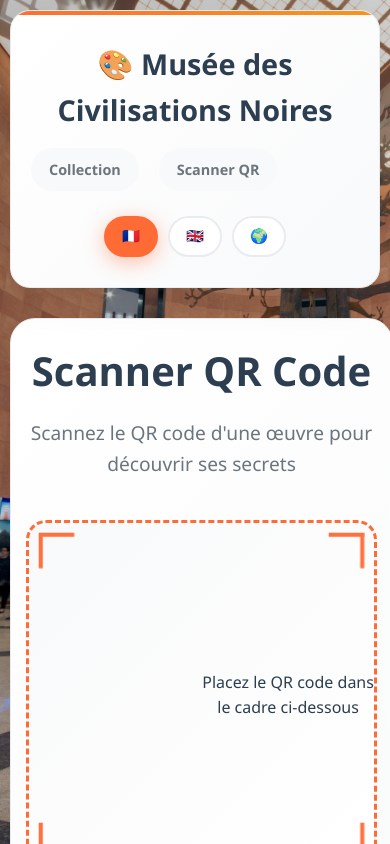
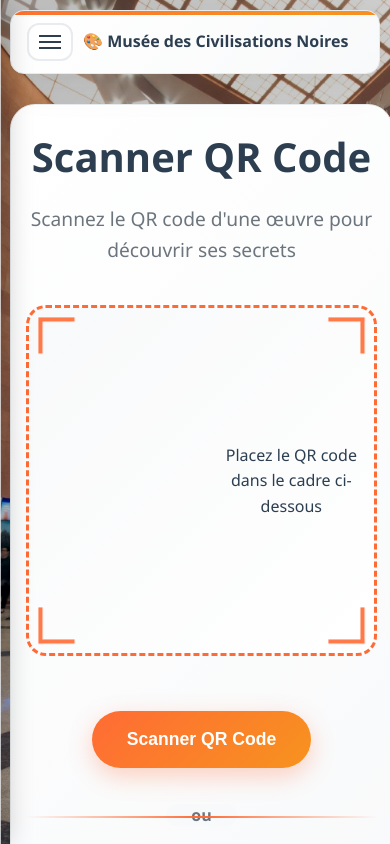
Before and after one commit to kebe199/musee, a React (Create React App) app in the folder frontend/: page /scan in a window 390 px wide. Shown: the top 844 px of the page. Built offline with nearby package versions, Linux system fonts and the light colour scheme.

Commit message:
menu deroulant pour mobile

```diff
--- a/frontend/src/App.css
+++ b/frontend/src/App.css
@@ -15,9 +15,20 @@ body {
   overflow-x: hidden;
 }
 
+.app-shell {
+  min-height: 100vh;
+  width: 100%;
+  margin: 0;
+  padding: 0;
+  background-repeat: no-repeat;
+  background-size: cover;
+  background-position: center;
+}
+
 .container {
   max-width: 1200px;
-  margin: 0 auto;
+  margin-left: auto;
+  margin-right: auto;
   padding: 20px;
   min-height: 100vh;
   display: flex;
@@ -53,6 +64,58 @@ header::before {
   background-size: 200% 100%;
   animation: gradientShift 3s ease-in-out infinite;
 }
+
+/* Desktop/Mobile visibility helpers */
+.desktop-only { display: flex; }
+.mobile-only { display: none; }
+.mobile-only.hamburger { display: none; }
+
+/* Hamburger */
+.hamburger {
+  background: #ffffff;
+  border: 2px solid #e9ecef;
+  border-radius: 12px;
+  padding: 10px;
+  flex-direction: column;
+  gap: 4px;
+  cursor: pointer;
+}
+.hamburger span {
+  display: block;
+  width: 22px;
+  height: 2px;
+  background: #2c3e50;
+}
+
+/* Mobile menu panel */
+.backdrop {
+  position: fixed;
+  inset: 0;
+  background: rgba(0,0,0,0.35);
+  opacity: 0;
+  pointer-events: none;
+  transition: opacity 0.2s ease;
+  z-index: 1000;
+}
+.backdrop.show { opacity: 1; pointer-events: auto; }
+.mobile-drawer {
+  position: fixed;
+  top: 0;
+  left: 0;
+  height: 100vh;
+  width: min(85vw, 360px);
+  background: #ffffff;
+  box-shadow: 8px 0 24px rgba(0,0,0,0.18);
+  border-right: 1px solid #e9ecef;
+  transform: translateX(-100%);
+  transition: transform 0.25s ease;
+  z-index: 1001;
+  display: flex;
+  flex-direction: column;
+}
+.mobile-drawer.open { transform: translateX(0); }
+.mobile-nav { display: flex; flex-direction: column; gap: 12px; padding: 20px; }
+.mobile-lang { padding: 0 20px 20px; }
 
 @keyframes slideInDown {
   from {
@@ -1122,22 +1185,47 @@ footer {
   }
 
   header {
-    flex-direction: column;
-    gap: 25px;
-    text-align: center;
-    padding: 30px 20px;
+    flex-direction: row;
+    gap: 12px;
+    text-align: left;
+    padding: 12px 16px;
+    border-radius: 14px;
+    position: sticky;
+    top: 0;
+    z-index: 1001;
   }
+
+  .desktop-only { display: none; }
+  .mobile-only { display: inline-flex; }
+  .mobile-only.hamburger { display: inline-flex; }
 
   header h1 {
     font-size: 2.2rem;
   }
 
   .hero-section {
-    padding: 40px 20px;
+    padding: 24px 16px;
   }
 
   .hero-section h2 {
-    font-size: 2.2rem;
+    font-size: 1.6rem;
+  }
+
+  .subtitle {
+    font-size: 0.95rem;
+    margin-bottom: 16px;
+  }
+
+  .search-section {
+    margin-top: 16px;
+    max-width: 420px;
+  }
+
+  .search-input {
+    padding: 12px 16px;
+    font-size: 0.95rem;
+    border-radius: 20px;
+    box-shadow: 0 4px 12px rgba(0,0,0,0.08);
   }
 
   .works-grid {
@@ -1169,6 +1257,15 @@ footer {
     padding: 10px 16px;
     font-size: 0.9rem;
   }
+
+  header h1 {
+    font-size: 1.1rem;
+    font-weight: 700;
+    white-space: nowrap;
+    overflow: hidden;
+    text-overflow: ellipsis;
+  }
+  .header-left { flex-direction: row; align-items: center; gap: 10px; }
 }
 
 @media (max-width: 480px) {
@@ -1176,8 +1273,30 @@ footer {
     padding: 10px;
   }
 
-  header h1 {
-    font-size: 1.8rem;
+  header h1 { font-size: 1rem; }
+
+  .hero-section {
+    padding: 18px 12px;
+  }
+
+  .hero-section h2 {
+    font-size: 1.3rem;
+  }
+
+  .subtitle {
+    font-size: 0.9rem;
+    margin-bottom: 12px;
+  }
+
+  .search-section {
+    margin-top: 12px;
+    max-width: 100%;
+  }
+
+  .search-input {
+    padding: 10px 14px;
+    font-size: 0.9rem;
+    border-radius: 16px;
   }
 
   .hero-section h2 {
--- a/frontend/src/App.js
+++ b/frontend/src/App.js
@@ -8,12 +8,13 @@ import ScanQR from './pages/ScanQR';
 
 function App() {
   const [lang, setLang] = useState('fr');
+  const [isMobileMenuOpen, setIsMobileMenuOpen] = useState(false);
   const pageBg = `${process.env.PUBLIC_URL}/img/museum-page.jpg`;
 
   return (
     <Router>
       <div
-        className="container"
+        className="app-shell"
         style={{
           backgroundImage: `linear-gradient(135deg, rgba(0,0,0,0.25) 0%, rgba(0,0,0,0.15) 50%, rgba(0,0,0,0.25) 100%), url(${pageBg})`,
           backgroundSize: 'cover',
@@ -21,16 +22,52 @@ function App() {
           backgroundAttachment: 'fixed'
         }}
       >
+        <div className="container">
         <header>
           <div className="header-left">
+            <button
+              className="hamburger mobile-only"
+              aria-label="Ouvrir le menu"
+              aria-controls="mobile-drawer"
+              aria-expanded={isMobileMenuOpen}
+              onClick={() => setIsMobileMenuOpen(v => !v)}
+            >
+              <span></span>
+              <span></span>
+              <span></span>
+            </button>
             <h1>🎨 Musée des Civilisations Noires</h1>
-            <nav className="header-nav">
+            <nav className="header-nav desktop-only">
               <a href="/" className="nav-link">Collection</a>
               <a href="/scan" className="nav-link">Scanner QR</a>
             </nav>
           </div>
-          <LanguageSelector lang={lang} setLang={setLang} />
+          <div className="desktop-only">
+            <LanguageSelector lang={lang} setLang={setLang} />
+          </div>
         </header>
+
+        {/* Backdrop pour fermer le tiroir */}
+        <div
+          className={`backdrop ${isMobileMenuOpen ? 'show' : ''}`}
+          onClick={() => setIsMobileMenuOpen(false)}
+          aria-hidden={!isMobileMenuOpen}
+        />
+        {/* Tiroir latéral gauche */}
+        <div
+          id="mobile-drawer"
+          className={`mobile-drawer ${isMobileMenuOpen ? 'open' : ''}`}
+          role="dialog"
+          aria-modal="true"
+        >
+          <nav className="mobile-nav">
+            <a href="/" className="nav-link" onClick={() => setIsMobileMenuOpen(false)}>Collection</a>
+            <a href="/scan" className="nav-link" onClick={() => setIsMobileMenuOpen(false)}>Scanner QR</a>
+          </nav>
+          <div className="mobile-lang">
+            <LanguageSelector lang={lang} setLang={(l) => { setLang(l); setIsMobileMenuOpen(false); }} />
+          </div>
+        </div>
 
         <Routes>
           <Route path="/" element={<Home lang={lang} />} />
@@ -53,6 +90,7 @@ function App() {
         <footer>
           <p>© 2025 Musée des Civilisations Noires - Hackathon Digitalisation</p>
         </footer>
+        </div>
       </div>
     </Router>
   );
--- a/frontend/src/pages/ScanQR.js
+++ b/frontend/src/pages/ScanQR.js
@@ -112,7 +112,11 @@ export default function ScanQR() {
       const preferred = (cams.find(d => /back|rear|environment/i.test(d.label)) || cams[0]).id;
       const cameraId = selectedDeviceId || preferred;
 
-      const config = { fps: 10, qrbox: 250, aspectRatio: 1.0 };
+      // Calculer une taille de zone QR adaptative en fonction de la fenêtre et du cadre
+      const frame = scannerRef.current?.parentElement; // .qr-frame
+      const frameSize = frame ? Math.min(frame.clientWidth, frame.clientHeight) : Math.min(window.innerWidth * 0.9, 360);
+      const qrbox = Math.max(180, Math.floor(frameSize * 0.7)); // 70% du cadre, min 180px
+      const config = { fps: 10, qrbox, aspectRatio: 1.0 };
       const onScanSuccess = (decodedText) => {
           // Expect URL like http://.../work/ID or just ID
           try {
@@ -182,7 +186,7 @@ export default function ScanQR() {
                 <div className="corner bottom-left"></div>
                 <div className="corner bottom-right"></div>
               </div>
-              <div id="qr-reader" ref={scannerRef} style={{ width: 320, height: 320 }}></div>
+              <div id="qr-reader" ref={scannerRef}></div>
               <p>{translations[lang].instructions}</p>
             </div>
           </div>
```
